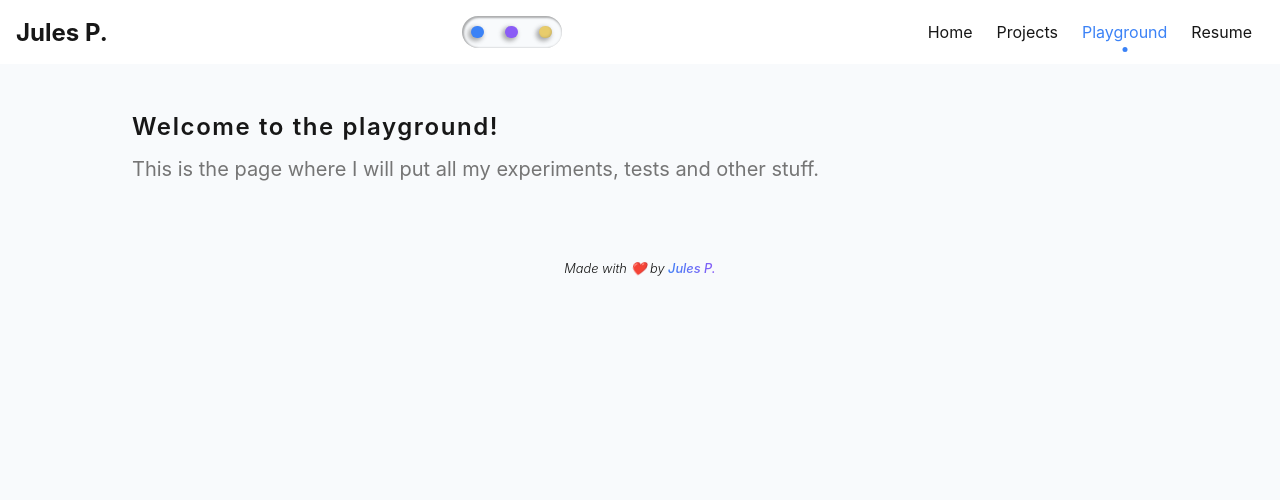
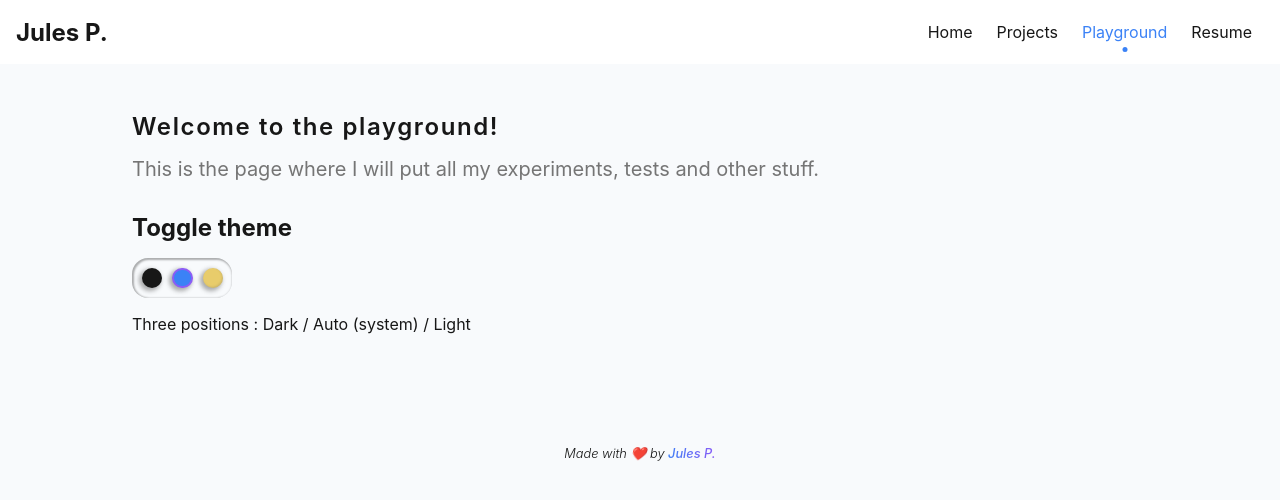
Before and after one commit to jpoissonnet/portfolio, a Next.js app: page /playground in a window 1280 px wide. Shown: the top 500 px of the page. Built offline with nearby package versions, Linux system fonts and the light colour scheme.

Commit message:
visual fix

```diff
--- a/next.config.js
+++ b/next.config.js
@@ -1,14 +1,13 @@
 /** @type {import("next").NextConfig} */
 const nextConfig = {
-  output: "export",
   images: {
     remotePatterns: [
       {
         protocol: "https",
-        hostname: "images.unsplash.com"
-      }
-    ]
-  }
+        hostname: "images.unsplash.com",
+      },
+    ],
+  },
 };
 
 module.exports = nextConfig;
--- a/src/app/globals.css
+++ b/src/app/globals.css
@@ -3,14 +3,16 @@
 @tailwind utilities;
 
 :root {
-    --body-background: #171717;
+    --body-background: var(--dark-gray);
     --primary-background-color: #1f2937;
     --text-color: #f8fafc;
     --text-color-secondary: #757575;
+    --primary-action: var(--blue);
+    --link-color: var(--blue);
+
     --blue: #3b82f6;
     --purple: #8b5cf6;
-    --primary-action: var(--blue);
-    --link-color: var(--blue);
+    --dark-gray: #171717;
 }
 
 :root.light {
--- a/src/app/playground/page.module.css
+++ b/src/app/playground/page.module.css
@@ -9,3 +9,17 @@
   font-size: 1.25rem;
   color: var(--text-color-secondary);
 }
+
+.section {
+  margin: 2rem 0;
+  display: flex;
+  flex-flow: column nowrap;
+  gap: 1rem;
+  list-style: none;
+}
+
+.listItem {
+  display: flex;
+  flex-flow: column nowrap;
+  gap: 1rem;
+}
--- a/src/app/playground/page.tsx
+++ b/src/app/playground/page.tsx
@@ -1,15 +1,25 @@
 import React from "react";
 import style from "./page.module.css";
+import ToggleTheme from "../../components/theme/ToggleTheme";
 
 const Playground = () => {
   return (
-    <section>
-      <h1 className={style.title}>Welcome to the playground!</h1>
-      <p className={style.subtitle}>
-        This is the page where I will put all my experiments, tests and other
-        stuff.
-      </p>
-    </section>
+    <>
+      <header>
+        <h1 className={style.title}>Welcome to the playground!</h1>
+        <p className={style.subtitle}>
+          This is the page where I will put all my experiments, tests and other
+          stuff.
+        </p>
+      </header>
+      <ul className={style.section}>
+        <li className={style.listItem}>
+          <h2>Toggle theme</h2>
+          <ToggleTheme />
+          <p>Three positions : Dark / Auto (system) / Light</p>
+        </li>
+      </ul>
+    </>
   );
 };
 
--- a/src/components/navigation/Navbar.tsx
+++ b/src/components/navigation/Navbar.tsx
@@ -1,9 +1,8 @@
-import React, { Suspense } from "react";
+import React from "react";
 import Link from "next/link";
 import NavLink from "./NavLink";
 import style from "./Navbar.module.css";
 import { MobileNav } from "./mobile/MobileNav";
-import ToggleTheme from "../theme/ToggleTheme";
 
 const Navbar = () => {
   return (
@@ -12,9 +11,6 @@ const Navbar = () => {
         <Link href={"/"}>
           <h1 className={style.title}>Jules P.</h1>
         </Link>
-        <Suspense>
-          <ToggleTheme />
-        </Suspense>
         <MobileNav />
         <ul className={style.navLinkWrapper}>
           <NavLink href={"/"}>Home</NavLink>
--- a/src/components/projects/ProjectCard.module.css
+++ b/src/components/projects/ProjectCard.module.css
@@ -37,5 +37,6 @@
 
 .pills {
   display: flex;
+  flex-wrap: wrap;
   gap: 0.5rem;
 }
--- a/src/components/theme/ToggleTheme.module.css
+++ b/src/components/theme/ToggleTheme.module.css
@@ -1,5 +1,5 @@
 .wrapper {
-    height: 100%;
+  height: 40px;
   display: inline-flex;
   width: 100px;
   justify-content: space-between;
@@ -33,22 +33,21 @@
   aspect-ratio: 1/1;
   --box-shadow: -2px 2px 4px 1px rgba(56, 56, 56, 0.4);
   box-shadow: var(--box-shadow);
-    transition: all .2s ease-in-out;
-
+  transition: all 0.2s ease-in-out;
 }
 
 .input:checked + .label {
-    background-color: #8b5cf6;
+  border: 2px solid #8b5cf6;
 }
 
 .darkLabel {
   composes: label;
+  background: var(--dark-gray);
 }
 
 .systemLabel {
   composes: label;
 }
-
 
 .lightLabel {
   position: relative;
@@ -57,12 +56,8 @@
   --light-box-shadow: inset 1px 1px 2px rgba(246, 237, 237, 0.39);
   --inner-shadow: inset -1px -1px 2px rgba(96, 93, 93, 0.2);
   box-shadow: var(--box-shadow), var(--inner-shadow);
-    transition: all .2s ease-in-out;
+  transition: all 0.2s ease-in-out;
   transform: rotate(0deg);
-}
-
-.lightLabel:hover{
-    transform: rotate(180deg);
 }
 
 .input:checked + .lightLabel {
@@ -70,7 +65,7 @@
   box-shadow: var(--box-shadow), var(--light-box-shadow), var(--inner-shadow);
 }
 
-.ray{
+.ray {
   display: none;
   --size: 5px;
   --offset: 2px;
@@ -85,55 +80,3 @@
   background-color: #e8cc6b;
   box-shadow: 1px 1px 2px 2px rgba(208, 194, 194, 0.39);
 }
-
-.ray:first-of-type{
-    top: calc(var(--size-offset) * -1);
-    left: 50%;
-    transform: translate(-50%,-50%) rotate(90deg);
-}
-
-.ray:nth-of-type(2){
-    top: 50%;
-    left: calc(100% + var(--size-offset));
-    transform: translate(-50%,-50%);
-}
-
-.ray:nth-of-type(3){
-    top: calc(100% + var(--size-offset));
-    left: 50%;
-    transform: translate(-50%,-50%) rotate(90deg);
-}
-
-.ray:nth-of-type(4){
-    top: 50%;
-    left: calc(var(--size-offset) * -1);
-    transform: translate(-50%,-50%);
-}
-
-.ray:nth-of-type(5), .ray:nth-of-type(6), .ray:nth-of-type(7), .ray:nth-of-type(8){
-    --offset: 4px;
-}
-
-.ray:nth-of-type(5){
-    top: calc(var(--size-offset) * -1);
-    left: calc(var(--size-offset) * -1);
-    transform: translate(-50%,-50%) rotate(45deg);
-}
-
-.ray:nth-of-type(6){
-    top: calc(100% + var(--size-offset));
-    left: calc(var(--size-offset) * -1);
-    transform: translate(-50%,-50%) rotate(135deg);
-}
-
-.ray:nth-of-type(7){
-    top: calc(100% + var(--size-offset));
-    left: calc(100% + var(--size-offset));
-    transform: translate(-50%,-50%) rotate(225deg);
-}
-
-.ray:nth-of-type(8){
-    top: calc(var(--size-offset) * -1);
-    left: calc(100% + var(--size-offset));
-    transform: translate(-50%,-50%) rotate(315deg);
-}
```
Lines whose indentation alone changed are shown as unchanged.
